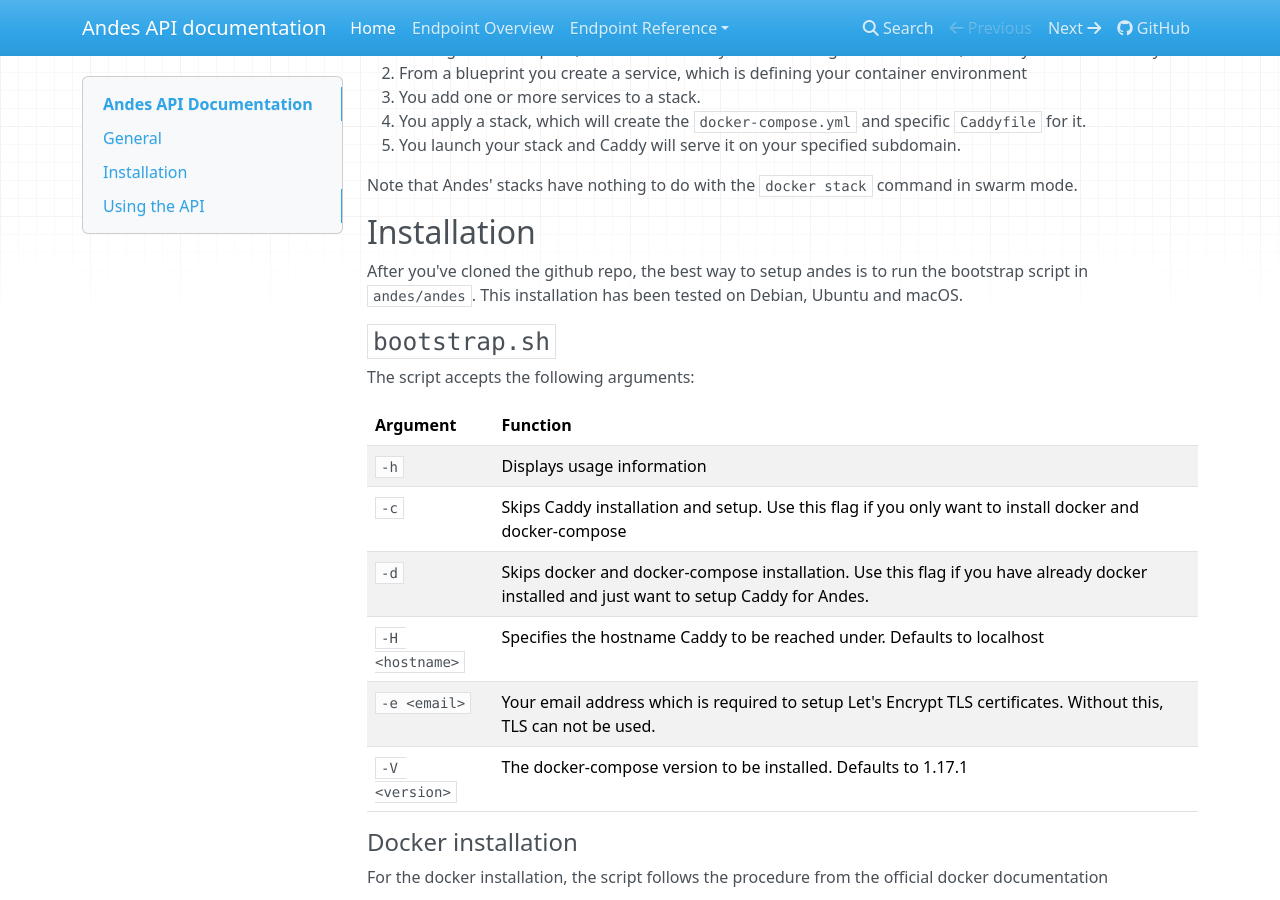
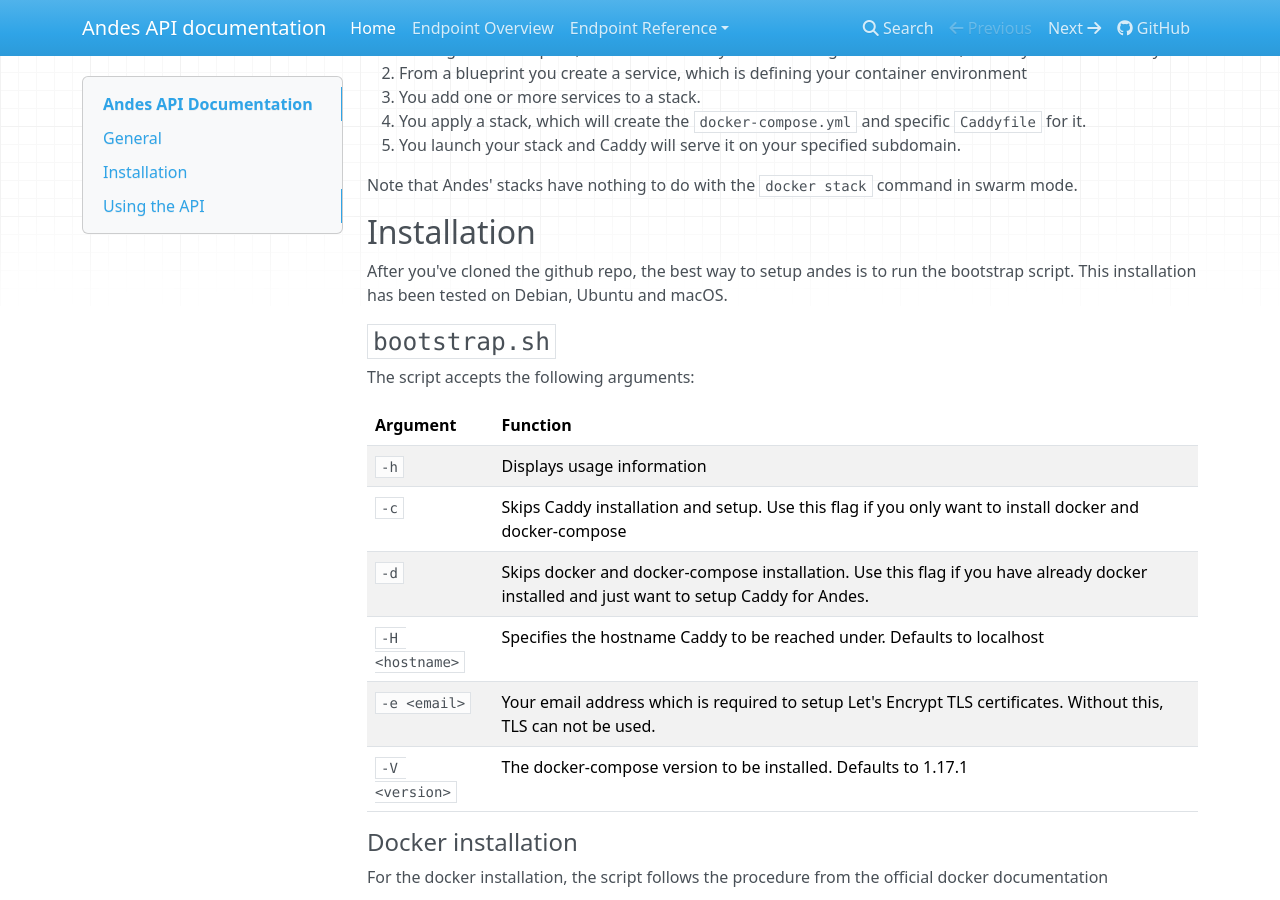
Before and after one commit to obitech/andes, an MkDocs documentation site: the page built from docs/docs/index.md, in a window 1280 px wide and 900 px high, scrolled down 464 px. Built offline with MkDocs 1.6.1, drawn with Linux system fonts in a browser that asks for light colours; nearby versions of some CDN libraries; old or Windows-style settings are respelled for this version of MkDocs.

Commit message:
docs: typo

```diff
--- a/docs/docs/index.md
+++ b/docs/docs/index.md
@@ -25,7 +25,7 @@ Note that Andes' stacks have nothing to do with the `docker stack` command in sw
 
 ## Installation
 
-After you've cloned the github repo, the best way to setup andes is to run the bootstrap script in `andes/andes`. This installation has been tested on Debian, Ubuntu and macOS.
+After you've cloned the github repo, the best way to setup andes is to run the bootstrap script. This installation has been tested on Debian, Ubuntu and macOS.
 
 ### `bootstrap.sh`
 
```
